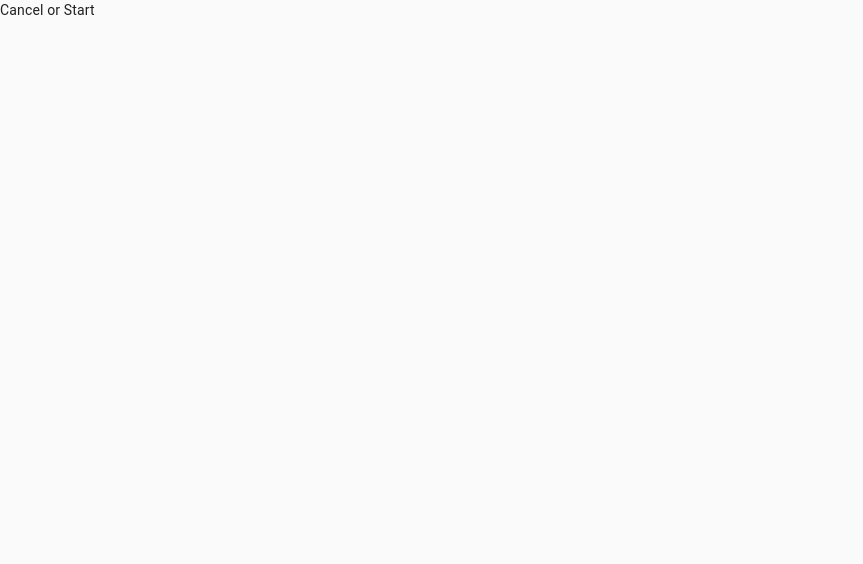
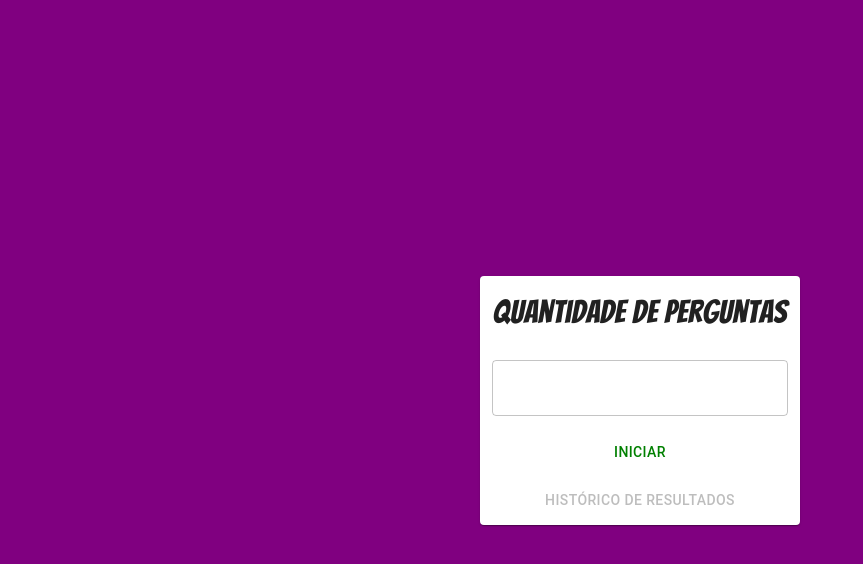
Before and after one commit to joaosledz/Wa-Project-Challenge, a React (Create React App) app: page /selecao in a window 1280 px wide. Shown: the top 564 px of the page, without its empty margins (0-863 px from the left). Built offline with nearby package versions, Linux system fonts and the light colour scheme.

Commit message:
feat: Tela de seleção de quantidade

```diff
--- a/public/index.html
+++ b/public/index.html
@@ -24,7 +24,12 @@
       work correctly both with client-side routing and a non-root public URL.
       Learn how to configure a non-root public URL by running `npm run build`.
     -->
-    <title>React App</title>
+        <link rel="preconnect" href="https://fonts.gstatic.com" />
+        <link
+            href="https://fonts.googleapis.com/css2?family=Bangers&display=swap"
+            rel="stylesheet"
+        />
+        <title>Gerador de Perguntas</title>
     </head>
     <body>
         <noscript>You need to enable JavaScript to run this app.</noscript>
@@ -38,6 +43,5 @@
 
       To begin the development, run `npm start` or `yarn start`.
       To create a production bundle, use `npm run build` or `yarn build`.
-    -->
-  </body>
+    --></body>
 </html>
--- a/src/components/Pages/Selection/index.tsx
+++ b/src/components/Pages/Selection/index.tsx
@@ -1,5 +1,11 @@
-import React from 'react';
+import React, { useState, useCallback } from 'react';
 import makeStyles from '@material-ui/core/styles/makeStyles';
+import Paper from '@material-ui/core/Paper';
+import Typography from '@material-ui/core/Typography';
+import TextField from '@material-ui/core/TextField';
+import Button from '@material-ui/core/Button';
+import Grid from '@material-ui/core/Grid';
+import { formApi, formType } from 'services';
 
 const useStyles = makeStyles(theme => ({
     root: {
@@ -7,6 +13,9 @@ const useStyles = makeStyles(theme => ({
         display: 'flex',
         width: '100vw',
         height: '100vh',
+        alignItems: 'center',
+        justifyContent: 'center',
+        backgroundColor: 'purple',
     },
     content: {
         backgroundColor: theme.palette.background.default,
@@ -14,12 +23,85 @@ const useStyles = makeStyles(theme => ({
         height: '100vh',
         overflow: 'auto',
     },
+    paper: {
+        position: 'relative',
+        display: 'flex',
+        padding: '4rem',
+    },
+    title: {
+        fontSize: '2rem',
+        textAlign: 'center',
+        fontFamily: 'Bangers',
+    },
+    textField: {
+        padding: '0px',
+    },
+    mainButton: {
+        color: 'green',
+    },
+    historyButton: {
+        padding: '0px',
+    },
 }));
 
 const SelectionPage: React.FC = () => {
     const classes = useStyles();
+    const [numQuest, setNumQuest] = useState<string>();
 
-    return <div className={classes.root}>Cancel or Start</div>;
+    const onSubmit = useCallback(
+        async (data: formType) => {
+            console.log('Entrou');
+            try {
+                await formApi.get(parseInt(numQuest!, 10));
+            } catch (err) {
+                console.log(err);
+            }
+        },
+        [numQuest]
+    );
+    return (
+        <div className={classes.root}>
+            <Grid container component={Paper} md={3} spacing={3}>
+                <Grid
+                    className={classes.title}
+                    item
+                    component={Typography}
+                    md={12}
+                >
+                    Quantidade de perguntas
+                </Grid>
+                <Grid
+                    className={classes.textField}
+                    item
+                    component={TextField}
+                    value={numQuest}
+                    onChange={(event: React.ChangeEvent<HTMLInputElement>) =>
+                        setNumQuest(event.target.value)
+                    }
+                    variant="outlined"
+                    md={12}
+                />
+                <Grid
+                    className={classes.mainButton}
+                    item
+                    onClick={() => onSubmit}
+                    component={Button}
+                    md={12}
+                >
+                    Iniciar
+                </Grid>
+                <Grid
+                    disabled
+                    className={classes.historyButton}
+                    item
+                    component={Button}
+                    md={12}
+                >
+                    Histórico de resultados
+                </Grid>
+            </Grid>
+        </div>
+    );
 };
 
 export default SelectionPage;
```
Lines whose indentation alone changed are shown as unchanged.
